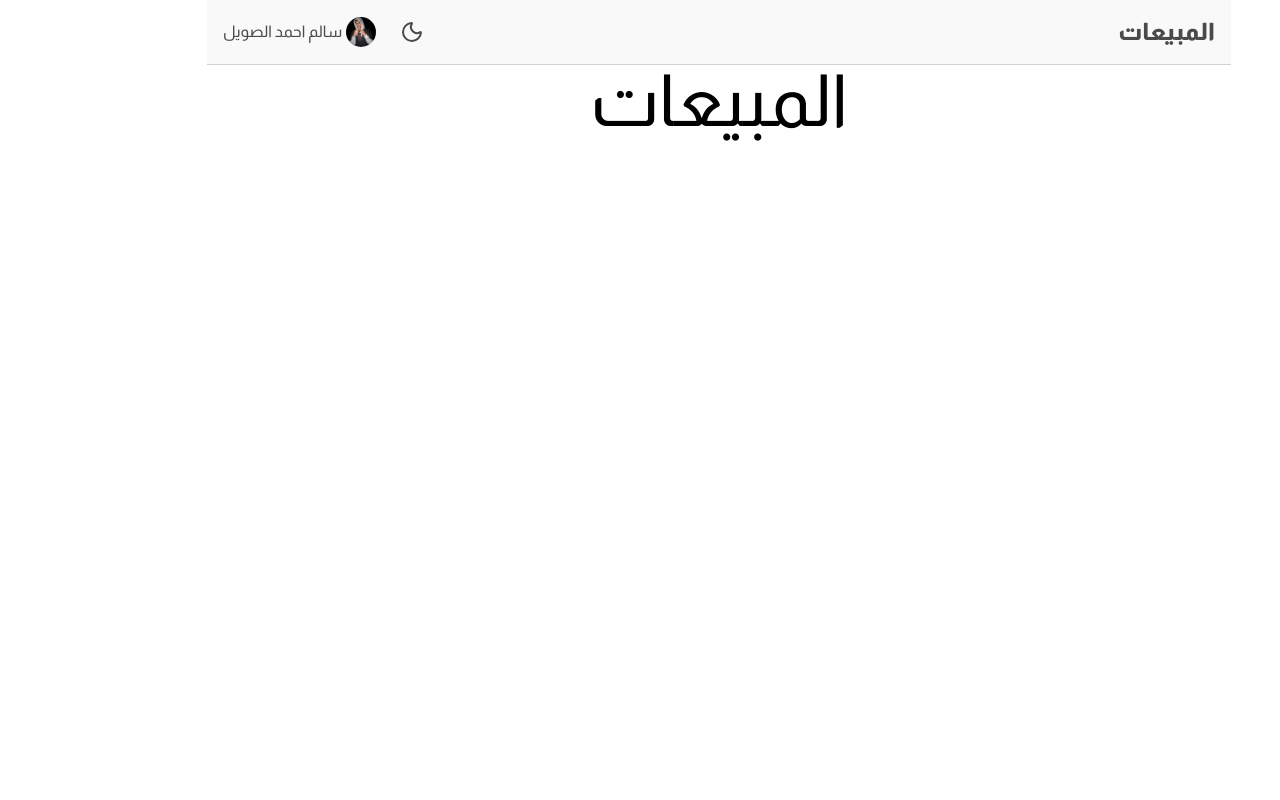
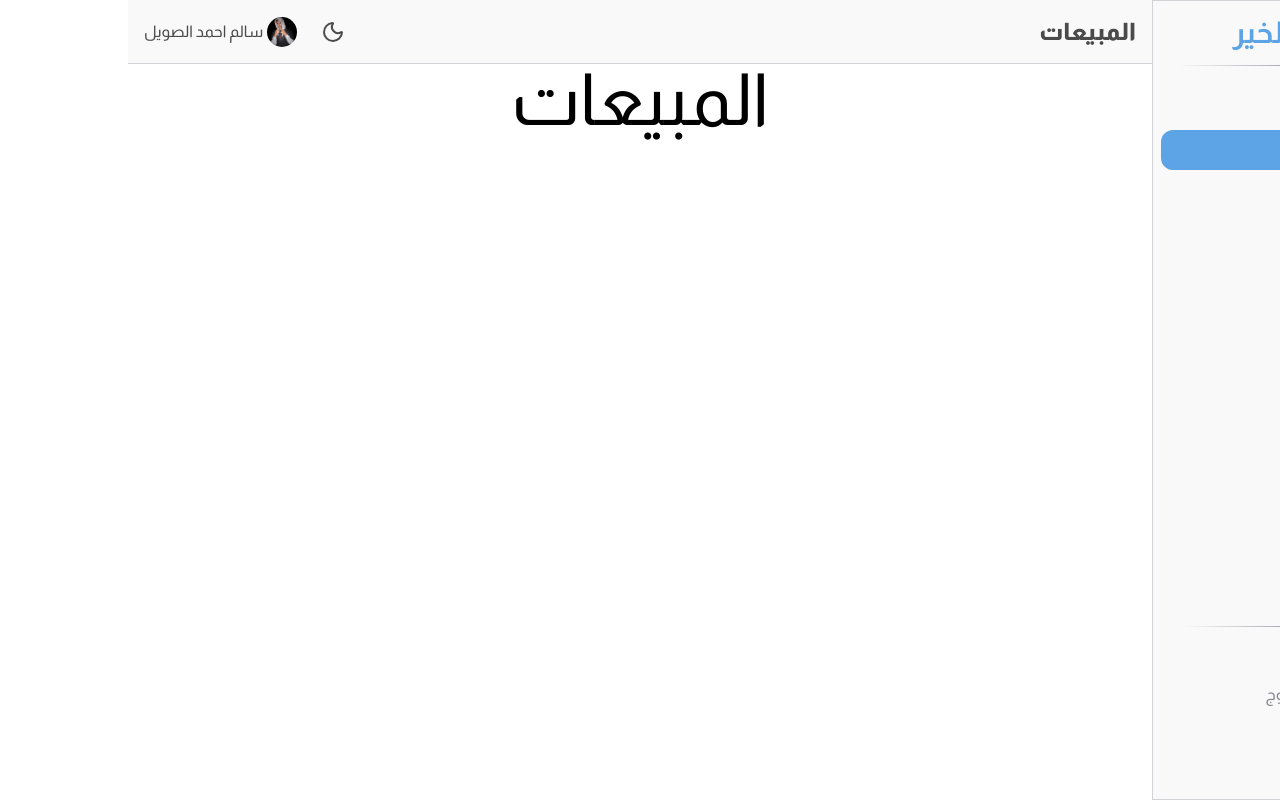
Before and after one commit to al9wel/alkhair, a Next.js app: page /sales in a window 1280 px wide. Built offline with nearby package versions, Linux system fonts and the light colour scheme.

Commit message:
fixing the app layout

```diff
--- a/app/(dashboard)/dashboard/page.tsx
+++ b/app/(dashboard)/dashboard/page.tsx
@@ -2,6 +2,7 @@
 const AdminPage = () => {
     return (
         <>
+            <div className="mt-16">
                 <div className="flex justify-center items-center text-7xl flex-col text-black dark:text-white">
                     لوحه التحكم
                 </div>
@@ -21,6 +22,7 @@ const AdminPage = () => {
                 </div><div className="flex mt-20 justify-center items-center text-7xl flex-col text-black dark:text-white">
                     لوحه التحكم
                 </div>
+            </div>
         </>
     )
 }
--- a/app/(dashboard)/expenses/page.tsx
+++ b/app/(dashboard)/expenses/page.tsx
@@ -1,7 +1,9 @@
 const ExpensesPage = () => {
     return (
-        <div className="flex justify-center items-center text-7xl text-black dark:text-white">
-            المصروفات
+        <div className="mt-16">
+            <div className="flex justify-center items-center text-7xl text-black dark:text-white">
+                المصروفات
+            </div>
         </div>
     )
 }
--- a/app/(dashboard)/sales/page.tsx
+++ b/app/(dashboard)/sales/page.tsx
@@ -1,7 +1,10 @@
 const SalesPage = () => {
     return (
-        <div className="flex justify-center items-center text-7xl text-black dark:text-white">
-            المبيعات
+        <div className="mt-16">
+            <div className="flex justify-center items-center text-7xl text-black dark:text-white">
+                المبيعات
+            </div>
+
         </div>
     )
 }
--- a/app/(dashboard)/settings/page.tsx
+++ b/app/(dashboard)/settings/page.tsx
@@ -1,7 +1,9 @@
 const SalesPage = () => {
     return (
-        <div className="flex justify-center items-center text-7xl text-black dark:text-white">
-            الاعدادت
+        <div className="mt-16">
+            <div className="flex justify-center items-center text-7xl text-black dark:text-white">
+                الاعدادت
+            </div>
         </div>
     )
 }
--- a/app/components/Navbar.tsx
+++ b/app/components/Navbar.tsx
@@ -24,7 +24,7 @@ const Navbar = () => {
     const pathname = usePathname();
 
     return (
-        <nav className="flex items-center justify-between  bg-bg-light1 dark:bg-bg-dark2 px-4 py-3 text-black/70 dark:text-text-light1 border-b border-text-light2/50 dark:border-text-light2/25">
+        <nav className="flex items-center h-16 justify-between fixed top-0 left-0 w-full md:w-[calc(100%-16rem)]   bg-bg-light1 dark:bg-bg-dark2 px-4 py-3 text-black/70 dark:text-text-light1 border-b border-text-light2/50 dark:border-text-light2/25">
             <div className="flex items-center justify-center gap-4">
                 <button
                     onClick={toggleSidebar}
--- a/app/components/Sidebar.tsx
+++ b/app/components/Sidebar.tsx
@@ -81,7 +81,7 @@ const Sidebar = () => {
     return (
         // <aside className={`${isSidebarOpen ? "translate-x-50" : "translate-x-0"} fixed top-0 right-0 md:relative md:translate-x-0  min-h-screen  transition-all duration-300 z-40 overflow-y-auto bg-bg-light1 dark:bg-bg-dark2 dark:text-white/90 w-50 md:w-64  border border-text-light2/50 dark:border-text-light2/25 `}>
         <aside
-            className={`${isSidebarOpen ? "translate-x-0" : "translate-x-full"} fixed top-0 right-0 h-screen w-64md:translate-x-0  transition-all duration-300 z-40 bg-bg-light1 dark:bg-bg-dark2 dark:text-white/90 border border-text-light2/50 dark:border-text-light2/25`}
+            className={`${isSidebarOpen ? "translate-x-0" : "translate-x-full"} fixed top-0 right-0 h-screen w-64 md:translate-x-0  transition-all duration-300 z-40 bg-bg-light1 dark:bg-bg-dark2 dark:text-white/90 border border-text-light2/50 dark:border-text-light2/25`}
         >
             <div className="w-full flex items-center justify-between px-3 py-3.5 ">
                 <div className="flex justify-center items-center md:w-full">
```
Lines whose indentation alone changed are shown as unchanged.
